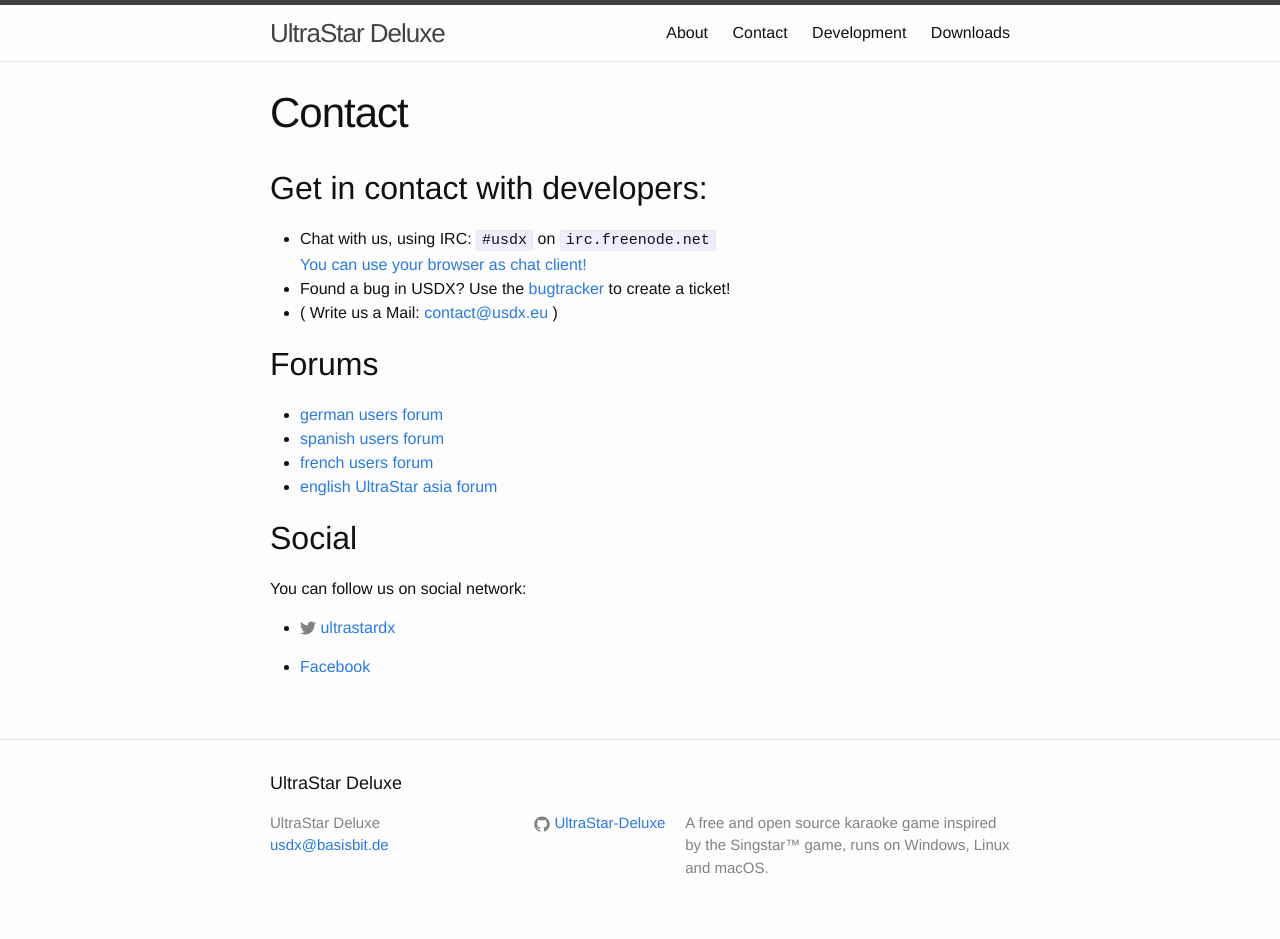
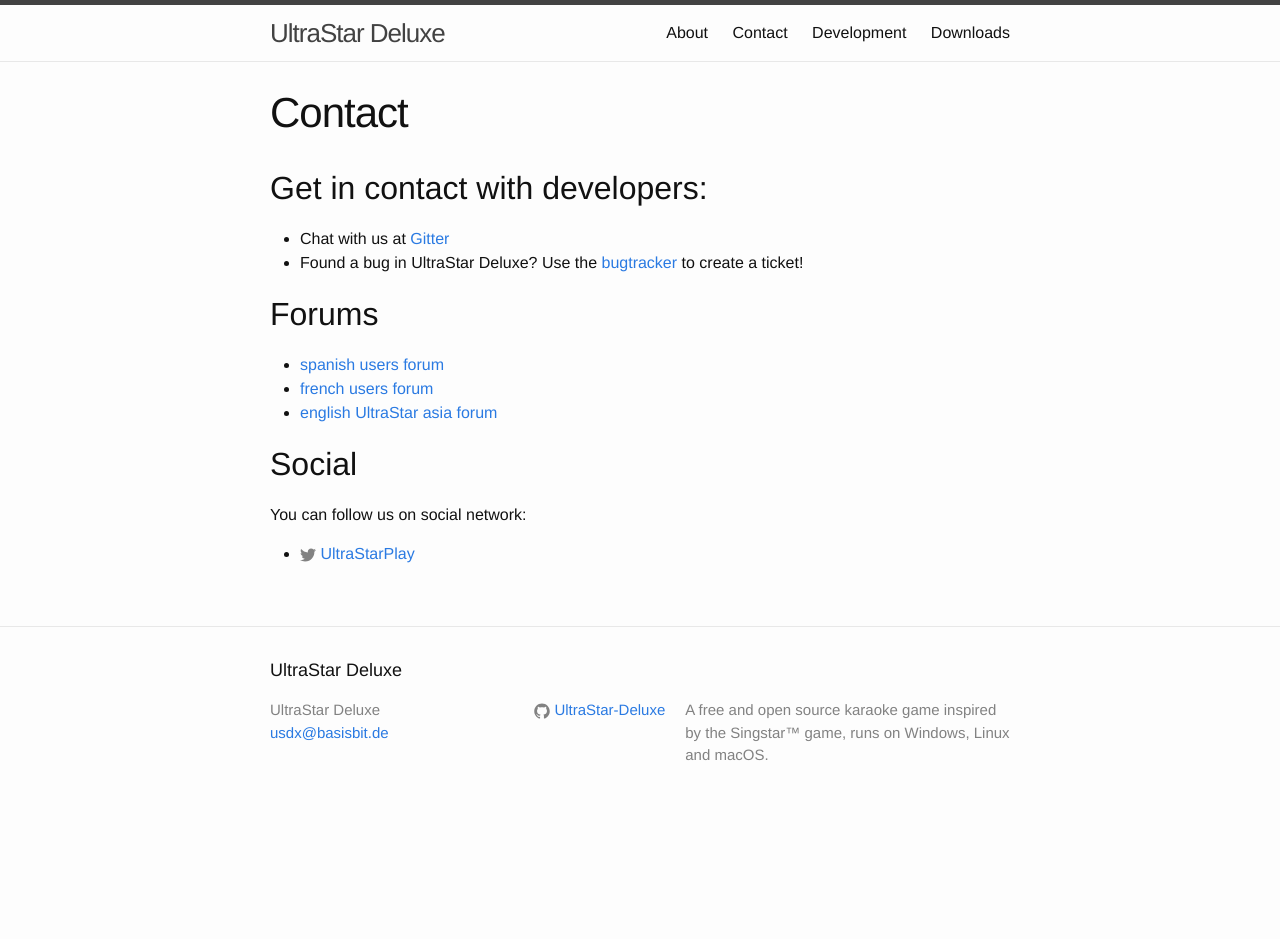
Before and after one commit to UltraStar-Deluxe/ultrastar-deluxe.github.io, a Jekyll site: the page built from contact.md, in a window 1280 px wide. Built offline with Jekyll 4.4.1, drawn with Linux system fonts in a browser that asks for light colours; after the commit the page ends 900 px from its top, so only the background shows below that.

Commit message:
Update contact.md

```diff
--- a/contact.md
+++ b/contact.md
@@ -7,14 +7,11 @@
 
 ## Get in contact with developers:
 
-*  Chat with us, using IRC: `#usdx` on `irc.freenode.net`
-   [You can use your browser as chat client!][webchat]
-*  Found a bug in USDX? Use the [bugtracker][bugtracker] to create a ticket!
-*  ( Write us a Mail: [contact@usdx.eu](mailto:contact@usdx.eu) )
+*  Chat with us at [Gitter][webchat]
+*  Found a bug in UltraStar Deluxe? Use the [bugtracker][bugtracker] to create a ticket!
 
 ## Forums
 
-* [german users forum][forum_de]
 * [spanish users forum][forum_es]
 * [french users forum][forum_fr]
 * [english UltraStar asia forum][forum_asia]
@@ -23,13 +20,10 @@
 
 You can follow us on social network:
 
-*  {% include icon-twitter.html username="ultrastardx" %}
-*  [Facebook][fb]
+*  {% include icon-twitter.html username="UltraStarPlay" %}
 
-[webchat]: http://webchat.freenode.net/?nick=usdx.&channels=%23usdx&prompt=1
+[webchat]: https://gitter.im/UltraStar-Deluxe/USDX
 [bugtracker]: https://github.com/UltraStar-Deluxe/USDX/issues
-[fb]: http://www.facebook.com/pages/UltraStar-Deluxe/386765612789
-[forum_de]: http://ultra-star.de/
 [forum_es]: http://ultrastar-es.org/foro/
 [forum_fr]: http://ultrastar.forumprod.com/
 [forum_asia]: http://usasian.forumotion.net/
```
